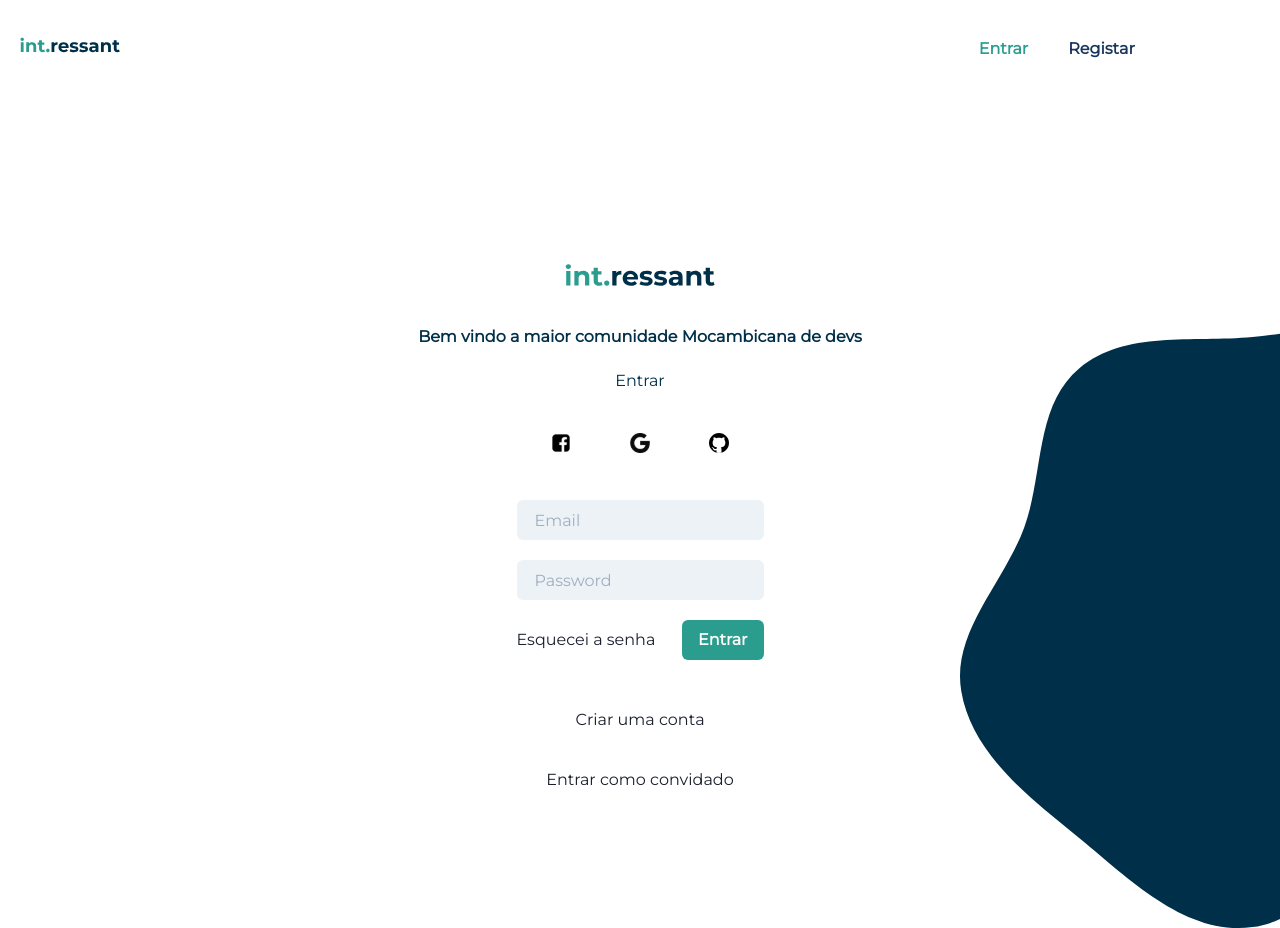
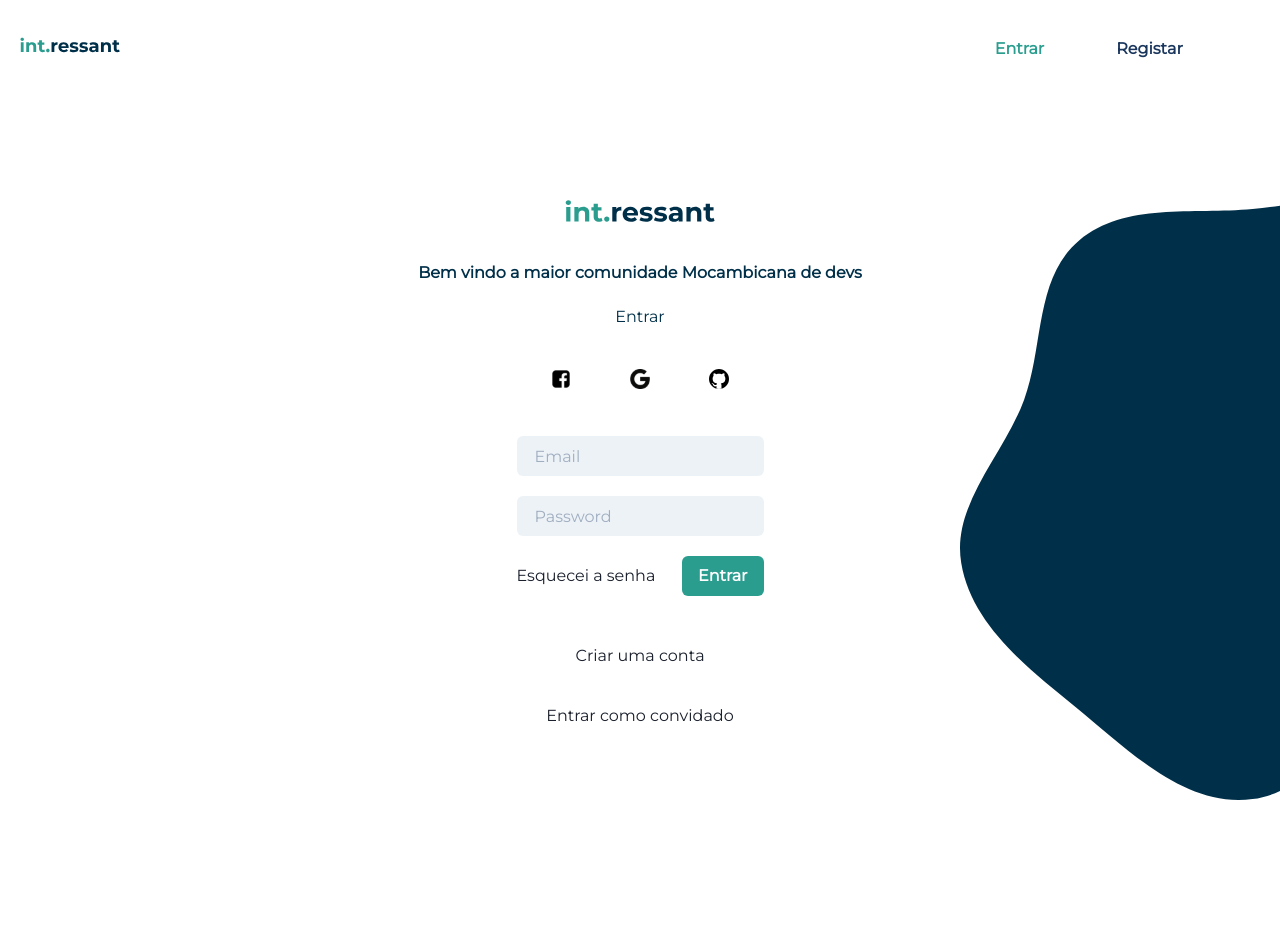
Before and after one commit to int-ressant/int-blog, a Next.js app in the folder client/int-blog/: page /auth/login in a window 1280 px wide. After the commit the page ends 800 px from the top, so only its background shows below. Built offline with nearby package versions, Linux system fonts and the light colour scheme.

Commit message:
added hamburguer menu

```diff
--- a/client/int-blog/components/authHeader.js
+++ b/client/int-blog/components/authHeader.js
@@ -1,12 +1,14 @@
-import { Box, Flex, Link, Spacer, Text } from "@chakra-ui/react";
+import { Box, Flex, IconButton, Link, Spacer, Text } from "@chakra-ui/react";
 import React from "react";
 import Image from "next/image";
 import { Link as LinkN } from "next/link";
 import styles from "../styles/login-st.module.css";
+import MainLink from "./mainLink";
 
 export default function AuthHeader() {
   return (
-    <Flex alignItems="center">
+    <>
+    <Flex display={['none','none','flex','flex']} alignItems="center">
       <Box p="5" w="95%">
         <Image
           src={"/intressantLOGO.svg"}
@@ -17,7 +19,8 @@ export default function AuthHeader() {
       </Box>
       <Spacer />
       <Box p="5" d="flex" flexDirection="row" w="400px">
-        <Link
+        <MainLink
+        txt='Entrar'
           className={styles.link}
           href="/auth/login"
           fontWeight="bold"
@@ -25,17 +28,23 @@ export default function AuthHeader() {
           color="green.light"
         >
           Entrar
-        </Link>
+        </MainLink>
 
-        <Link
-          as={LinkN}
+        <MainLink
+          txt='Registar'
           href="/auth/register"
           fontWeight="bold"
           color="blue.900"
         >
-          Registar
-        </Link>
+
+        </MainLink>
       </Box>
+
     </Flex>
+    <Flex alignItems='flex-end' justifyContent='flex-end' >
+    <IconButton  display={['flex','flex','none','none']} aria-label='Open Menu' size='lg' mr='5' mt='2' icon={<Image src='/hammenu.svg' width={25} height={25}/>} />
+
+    </Flex>
+    </>
   );
 }
--- /dev/null
+++ b/client/int-blog/components/mainLink.js
@@ -0,0 +1,19 @@
+import { Button, Link } from "@chakra-ui/react";
+import React from "react";
+import styles from "../styles/login-st.module.css";
+
+export default function MainLink({ href, mt,txt, mr, color, fontWeight }) {
+  return (
+    <Link mr={mr} color={color} mt={mt} href={href}>
+      <Button
+        className={styles.btn}
+        fontWeight={fontWeight? fontWeight :"normal"}
+        variant="ghost"
+        aria-label={txt}
+        as="a"
+      >
+        {txt}
+      </Button>
+    </Link>
+  );
+}
--- a/client/int-blog/pages/auth/login.js
+++ b/client/int-blog/pages/auth/login.js
@@ -13,6 +13,7 @@ import {
   Spacer,
   Text,
 } from "@chakra-ui/react";
+import MainLink from "../../components/mainLink";
 
 function Login() {
   const handleSubmit = async (e) => {
@@ -125,8 +126,8 @@ function Login() {
               justifyContent="space-around"
               alignItems="center"
             >
-              <LinkB href="/auth/register" txt='Criar uma conta' />
-              <LinkB txt="Entrar como convidado" mt="5" href="/auth/register"/>
+              <MainLink href="/auth/register" txt='Criar uma conta' />
+              <MainLink txt="Entrar como convidado" mt="5" href="/auth/register"/>
 
             </Flex>
           </Flex>
--- a/client/int-blog/styles/login-st.module.css
+++ b/client/int-blog/styles/login-st.module.css
@@ -4,7 +4,7 @@
   background-size: 50%;
   /* background-position-y: bottom; */
   background-position: 150% 100%;
-  padding: 8em;
+  padding: 4em;
   height: "100%";
   width: "100%";
 
--- a/client/int-blog/styles/register-st.module.css
+++ b/client/int-blog/styles/register-st.module.css
@@ -4,12 +4,12 @@
   background-size: 50%;
   /* background-position-y: bottom; */
   background-position: 150% 100%;
-  padding: 7em;
+  padding: 3em;
   height: "100%";
   width: "100%";
 }
 
-@media only screen and (max-width:600px) {
+@media only screen and (max-width: 600px) {
   .blob {
     background-image: url("/blob2.svg");
     background-repeat: no-repeat;
@@ -19,7 +19,9 @@
     padding: 1em;
     height: "100%";
     width: "100%";
-
-
   }
 }
+
+.btn:hover {
+  text-decoration: none;
+}
```
Also changed, not shown: client/int-blog/public/hammenu.svg (added).
